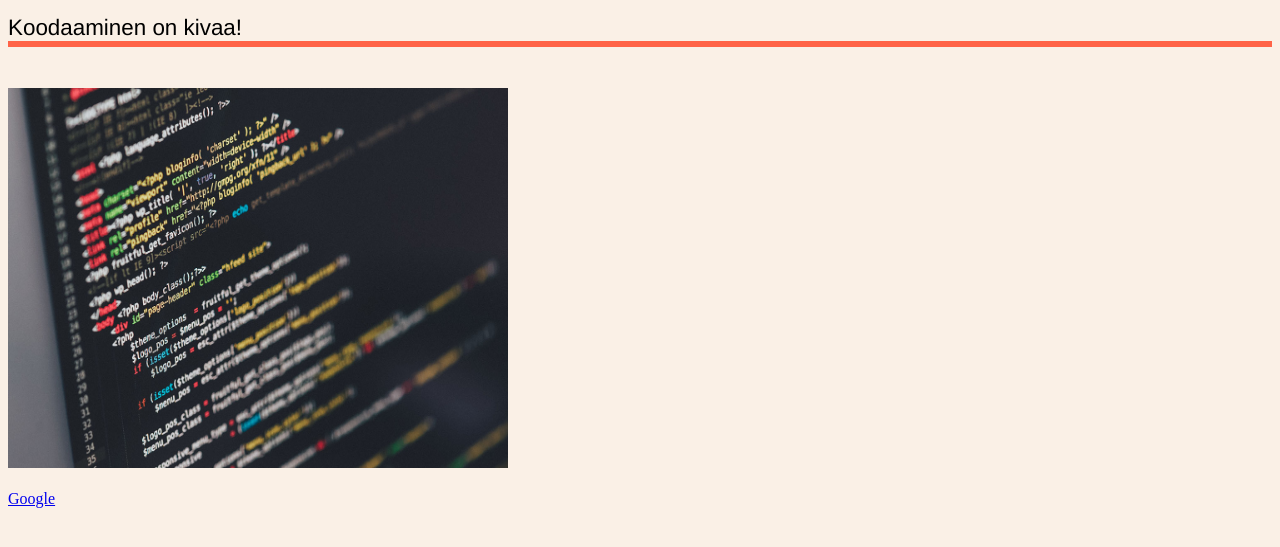
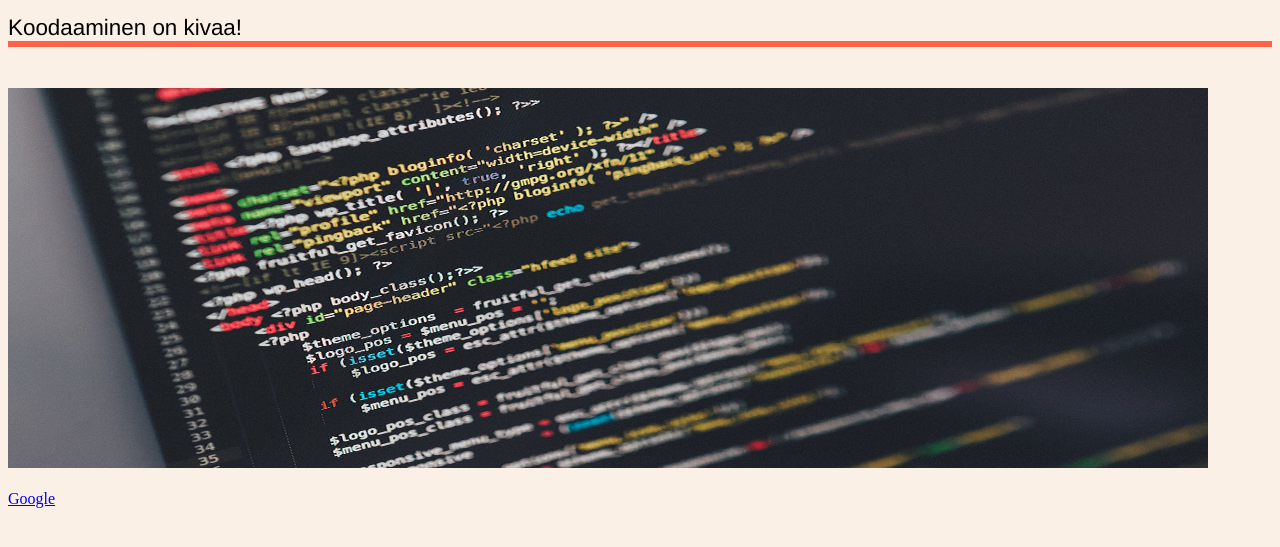
Before and after one commit to emmituomisto/emmituomisto.github.io, a plain HTML site: page index.html in a window 1280 px wide. Shown: the part 133-680 px from the top of the page. Drawn offline with Linux system fonts and the light colour scheme.

Commit message:
Update index.html

```diff
--- a/index.html
+++ b/index.html
@@ -10,7 +10,7 @@
 <p> Koodaaminen on kivaa! </p>
 <br>
 
-<img src="code.jpg" alt="koodia" width="500" height="380"> <br>
+<img src="code.jpg" alt="koodia" width="1200" height="380"> <br>
 <br> <a href="https://www.google.com">Google</a>
 
 
```
